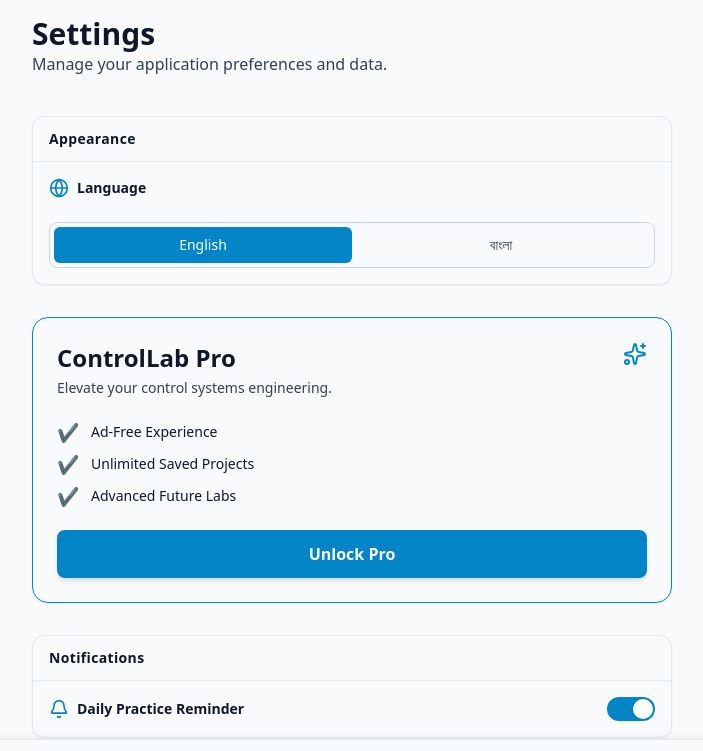
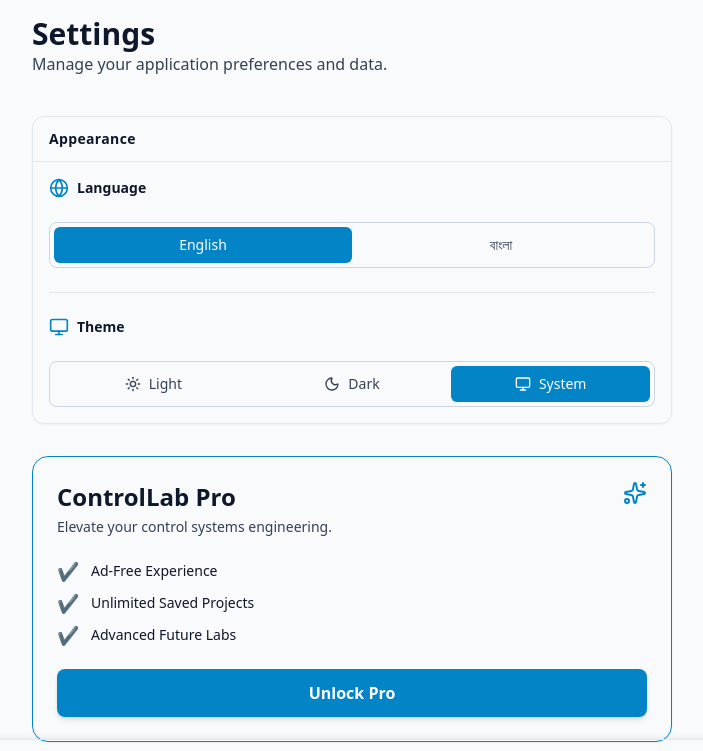
Before and after one commit to cryptXploit/ControlLab, a React (Vite) app: page /settings in a window 1280 px wide. Shown: the top 751 px of the page, without its empty margins (288-991 px from the left). Built offline with nearby package versions, Linux system fonts and the light colour scheme.

Commit message:
feat(p4.0): upgrade to trinary system theme logic and refine dark mode semantic contrast

```diff
--- a/src/features/settings/SettingsScreen.tsx
+++ b/src/features/settings/SettingsScreen.tsx
@@ -3,9 +3,10 @@
 import { useSettingsStore } from '@/store/useSettingsStore';
 import { useTranslation, useLocaleStore } from '@/store/useLocaleStore';
 import { HapticService } from '@/services/haptics/HapticService';
-import { Sparkles, CheckCircle2, Globe, Bell } from 'lucide-react';
+import { Sparkles, CheckCircle2, Globe, Bell, Monitor, Sun, Moon } from 'lucide-react';
 import { Card, CardHeader } from '@/components/ui/Card';
 import { NotificationService } from '@/services/notifications/NotificationService';
+import { useThemeStore } from '@/store/useThemeStore';
 
 export default function SettingsScreen() {
   const { isPro, togglePro, notificationsEnabled, toggleNotifications } = useSettingsStore();
@@ -19,6 +20,12 @@
 
   const handleLanguageChange = (newLocale: 'en' | 'bn') => {
     setLocale(newLocale);
+    HapticService.triggerSelection();
+  };
+
+  const { theme, setTheme } = useThemeStore();
+  const handleThemeChange = (newTheme: 'light' | 'dark' | 'system') => {
+    setTheme(newTheme);
     HapticService.triggerSelection();
   };
 
@@ -64,6 +71,46 @@
               }`}
             >
               {(t as any)('settings.language.bn')}
+            </button>
+          </div>
+          <div className="h-px w-full bg-border-subtle my-2" />
+          <div className="flex items-center gap-2 mb-2">
+            <Monitor className="w-5 h-5 text-accent-primary" />
+            <h2 className="text-sm font-semibold text-text-primary">{(t as any)('settings.theme')}</h2>
+          </div>
+          <div className="flex bg-bg-surface border border-border-strong rounded-lg p-1">
+            <button
+              onClick={() => handleThemeChange('light')}
+              className={`flex-1 py-2 rounded-md font-medium transition-colors flex items-center justify-center gap-2 text-sm ${
+                theme === 'light'
+                  ? 'bg-accent-primary text-white shadow-sm'
+                  : 'text-text-secondary hover:text-text-primary'
+              }`}
+            >
+              <Sun className="w-4 h-4" />
+              {(t as any)('settings.theme.light')}
+            </button>
+            <button
+              onClick={() => handleThemeChange('dark')}
+              className={`flex-1 py-2 rounded-md font-medium transition-colors flex items-center justify-center gap-2 text-sm ${
+                theme === 'dark'
+                  ? 'bg-accent-primary text-white shadow-sm'
+                  : 'text-text-secondary hover:text-text-primary'
+              }`}
+            >
+              <Moon className="w-4 h-4" />
+              {(t as any)('settings.theme.dark')}
+            </button>
+            <button
+              onClick={() => handleThemeChange('system')}
+              className={`flex-1 py-2 rounded-md font-medium transition-colors flex items-center justify-center gap-2 text-sm ${
+                theme === 'system'
+                  ? 'bg-accent-primary text-white shadow-sm'
+                  : 'text-text-secondary hover:text-text-primary'
+              }`}
+            >
+              <Monitor className="w-4 h-4" />
+              {(t as any)('settings.theme.system')}
             </button>
           </div>
         </div>
--- a/src/i18n/bn.ts
+++ b/src/i18n/bn.ts
@@ -59,6 +59,10 @@
   'notification.practice.body': 'আপনার ইঞ্জিনিয়ারিং স্কিল ঠিক রাখতে আজই একটি কন্ট্রোল-ল্যাব চ্যালেঞ্জ সম্পূর্ণ করুন।',
   'settings.notifications': 'নোটিফিকেশন',
   'settings.practiceReminder': 'ডেইলি প্র্যাকটিস রিমাইন্ডার',
+  'settings.theme': 'থিম',
+  'settings.theme.light': 'লাইট',
+  'settings.theme.dark': 'ডার্ক',
+  'settings.theme.system': 'সিস্টেম',
   'explain.firstOrder.sluggish.why': 'একটি বড় টাইম কনস্ট্যান্ট (\u03C4) সিস্টেমটিকে ধীর করে দেয়, স্টেডি স্টেটে পৌঁছাতে উল্লেখযোগ্যভাবে বেশি সময় নেয়।',
   'explain.firstOrder.sluggish.action': 'দ্রুত রেসপন্স দেখতে \u03C4 কমানোর চেষ্টা করুন।',
   'explain.firstOrder.fast.why': 'একটি ছোট টাইম কনস্ট্যান্ট (\u03C4) এর অর্থ হল সিস্টেমটি ইনপুটের পরিবর্তনে খুব দ্রুত রেসপন্স করে।',
--- a/src/i18n/en.ts
+++ b/src/i18n/en.ts
@@ -57,6 +57,10 @@
   'notification.practice.body': 'Keep your engineering skills sharp. Complete a ControlLab challenge today.',
   'settings.notifications': 'Notifications',
   'settings.practiceReminder': 'Daily Practice Reminder',
+  'settings.theme': 'Theme',
+  'settings.theme.light': 'Light',
+  'settings.theme.dark': 'Dark',
+  'settings.theme.system': 'System',
   'explain.firstOrder.sluggish.why': 'A large time constant (\u03C4) makes the system sluggish, taking significantly longer to reach steady state.',
   'explain.firstOrder.sluggish.action': 'Try reducing \u03C4 to see a faster response.',
   'explain.firstOrder.fast.why': 'A small time constant (\u03C4) means the system responds rapidly to input changes.',
--- a/src/index.css
+++ b/src/index.css
@@ -26,9 +26,9 @@
   }
 
   .dark {
-    --bg-base: #020617; /* Deep slate */
-    --bg-surface: #0f172a;
-    --bg-surface-elevated: #1e293b;
+    --bg-base: #0f172a; /* Deep gray */
+    --bg-surface: #1e293b;
+    --bg-surface-elevated: #334155;
 
     --text-primary: #f8fafc;
     --text-secondary: #cbd5e1;
```
